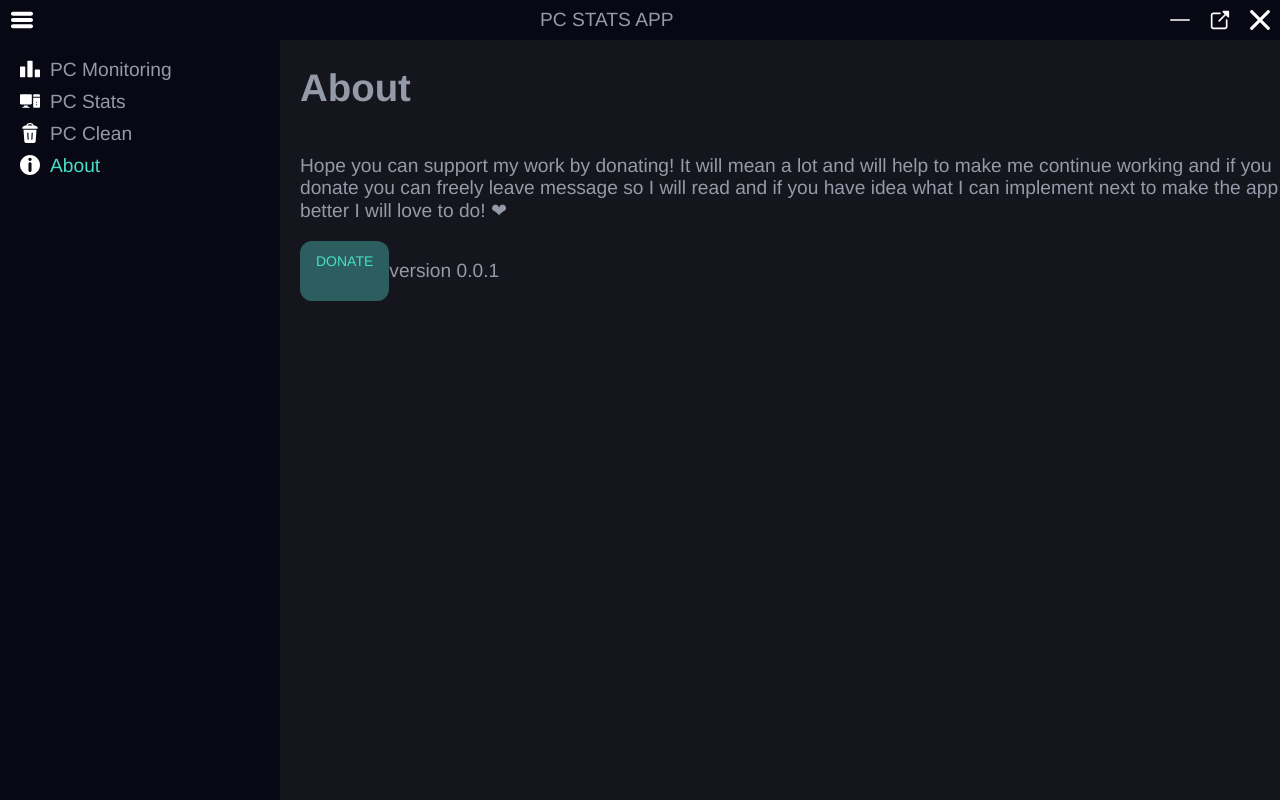
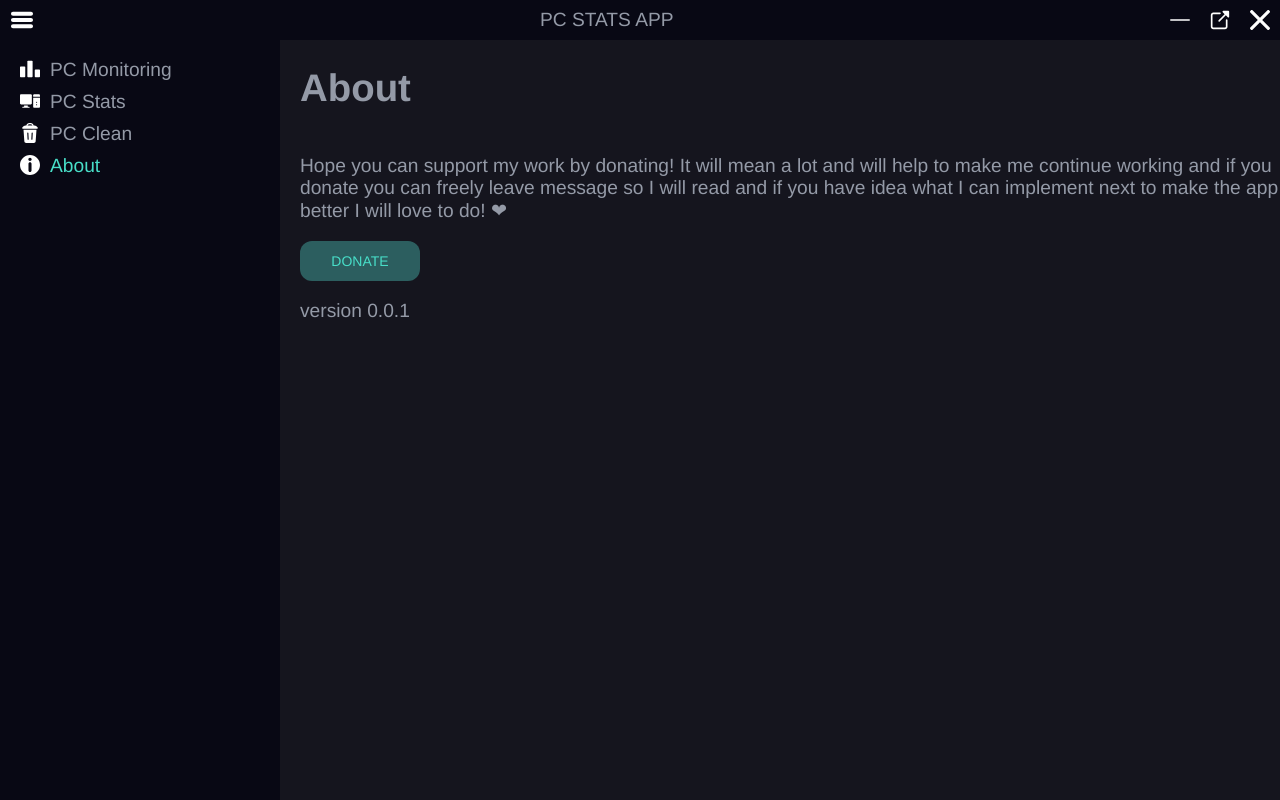
Before and after one commit to BorisDmv/pc-stats-app, a Vue app: page /about in a window 1280 px wide. Built offline with nearby package versions, Linux system fonts and the light colour scheme.

Commit message:
donate and version in about fixed and pc clean removed

```diff
--- a/src/App.vue
+++ b/src/App.vue
@@ -102,6 +102,7 @@ html, body{
   font-size: 14px;
   color: #48DEC8;
   text-decoration: none;
+  text-align: center;
   transition: 0.5s ease-out;
   cursor: pointer;
 }
--- a/src/components/About.vue
+++ b/src/components/About.vue
@@ -2,8 +2,10 @@
   <div class="about">
     <h1>About</h1>
     <p>Hope you can support my work by donating! It will mean a lot and will help to make me continue working and if you donate you can freely leave message so I will read and if you have idea what I can implement next to make the app better I will love to do! ❤</p>
-    <a class="btnStyle" @click="Donate()" target="_blank">DONATE</a>
-    <p>version 0.0.1</p>
+    <div class="box1">
+      <a class="btnStyle" @click="Donate()" target="_blank">DONATE</a>
+      <p>version 0.0.1</p>
+    </div>
   </div>
 </template>
 
@@ -30,5 +32,11 @@ export default {
   flex-wrap: wrap;
 }
 
+.box1{
+  display: flex;
+  flex-direction: column;
+  width: 120px;
+}
+
 
 </style>
--- a/src/components/PCClean.vue
+++ b/src/components/PCClean.vue
@@ -1,7 +1,9 @@
 <template>
   <div class="pcclean">
 
-    <div :class="{overlay: isRemoving}">
+    <p>Coming soon</p>
+
+    <!-- <div :class="{overlay: isRemoving}">
       <div :class="{ldsSpinner: isRemoving}"><div></div><div></div><div></div></div>
     </div>
 
@@ -10,9 +12,8 @@
     <p class="title">It will clean your default directory with temporary files</p>
 
     <p>Folder to be cleaned: {{tempDir}}</p>
-    <!-- <p>Folder size: {{tempDirSize}}</p> -->
 
-    <a class="btnStyle" @click="CleanTempFiles()">Start Removing</a>
+    <a class="btnStyle" @click="CleanTempFiles()">Start Removing</a> -->
 
 
   </div>
```
Also changed, not shown: 1 other file (tests, documents, lock files or other folders).
